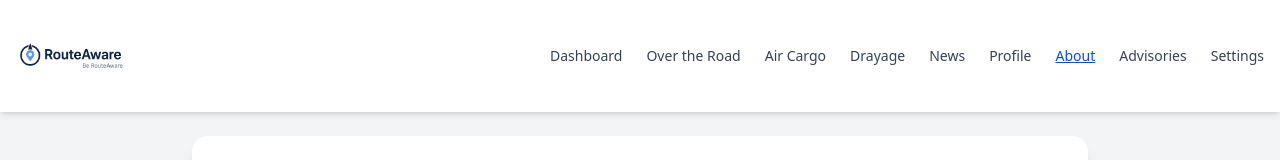
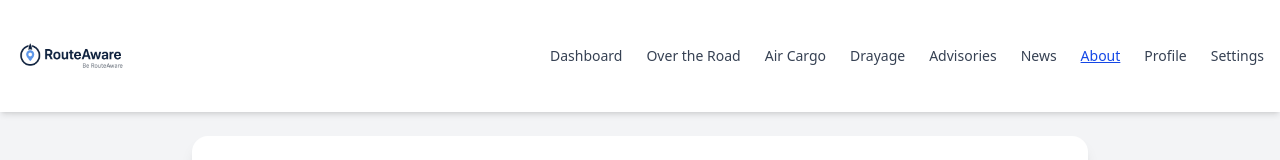
Before and after one commit to RouteAware/routeaware-v1, a Next.js app: page /about-us in a window 1280 px wide. Shown: the top 160 px of the page. Built offline with nearby package versions, Linux system fonts and the light colour scheme.

Commit message:
change header order

```diff
--- a/app/components/Header.tsx
+++ b/app/components/Header.tsx
@@ -11,10 +11,10 @@ const navItems = [
   { label: 'Over the Road', href: '/' },
   { label: 'Air Cargo', href: '/air-cargo' },
   { label: 'Drayage', href: '/drayage' },
+  { label: 'Advisories', href: '/all-active-advisories' },
   { label: 'News', href: '/news' },                // ✅ Inserted here
+  { label: 'About', href: '/about-us' },
   { label: 'Profile', href: '/profile' },
-  { label: 'About', href: '/about-us' },
-  { label: 'Advisories', href: '/all-active-advisories' },
   { label: 'Settings', href: '/settings' },
 ];
 
```
